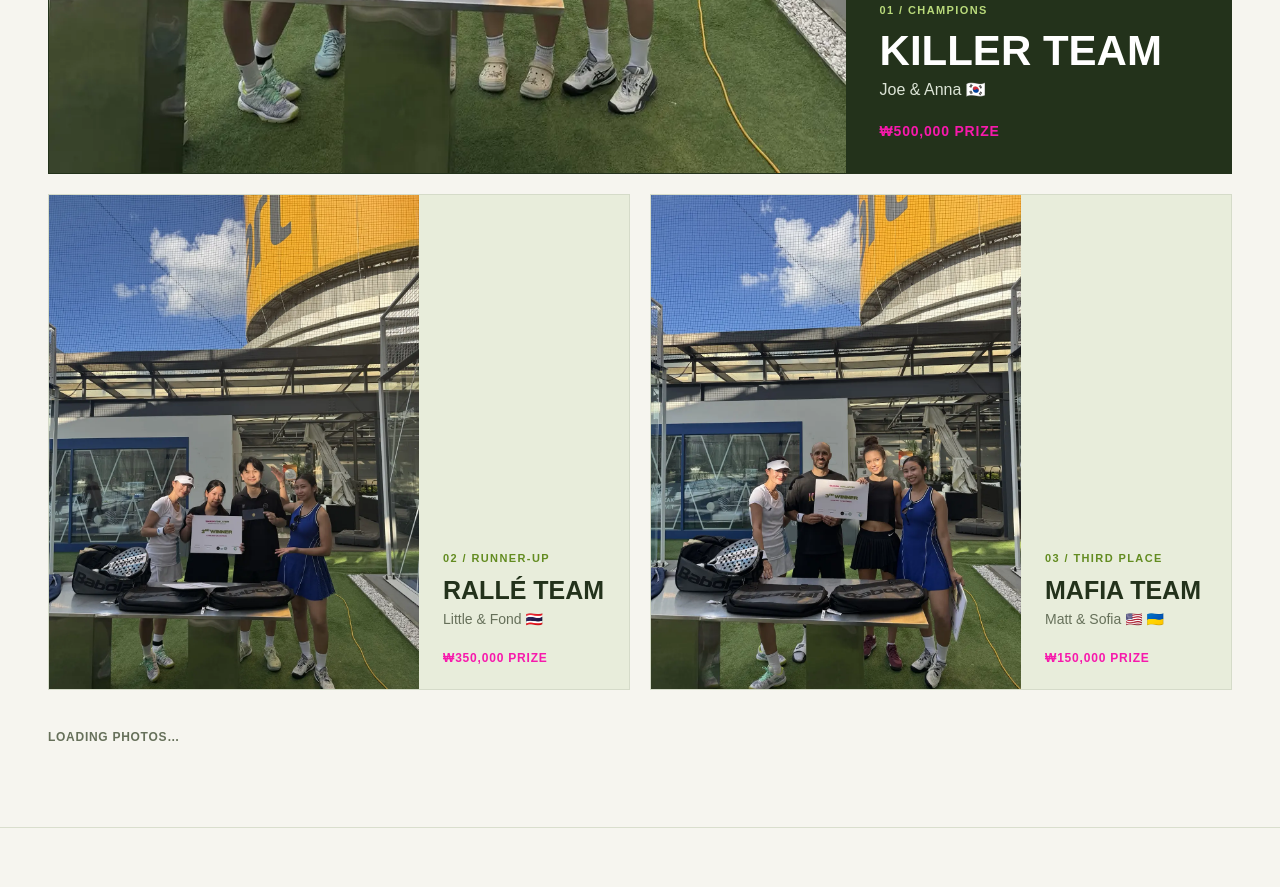
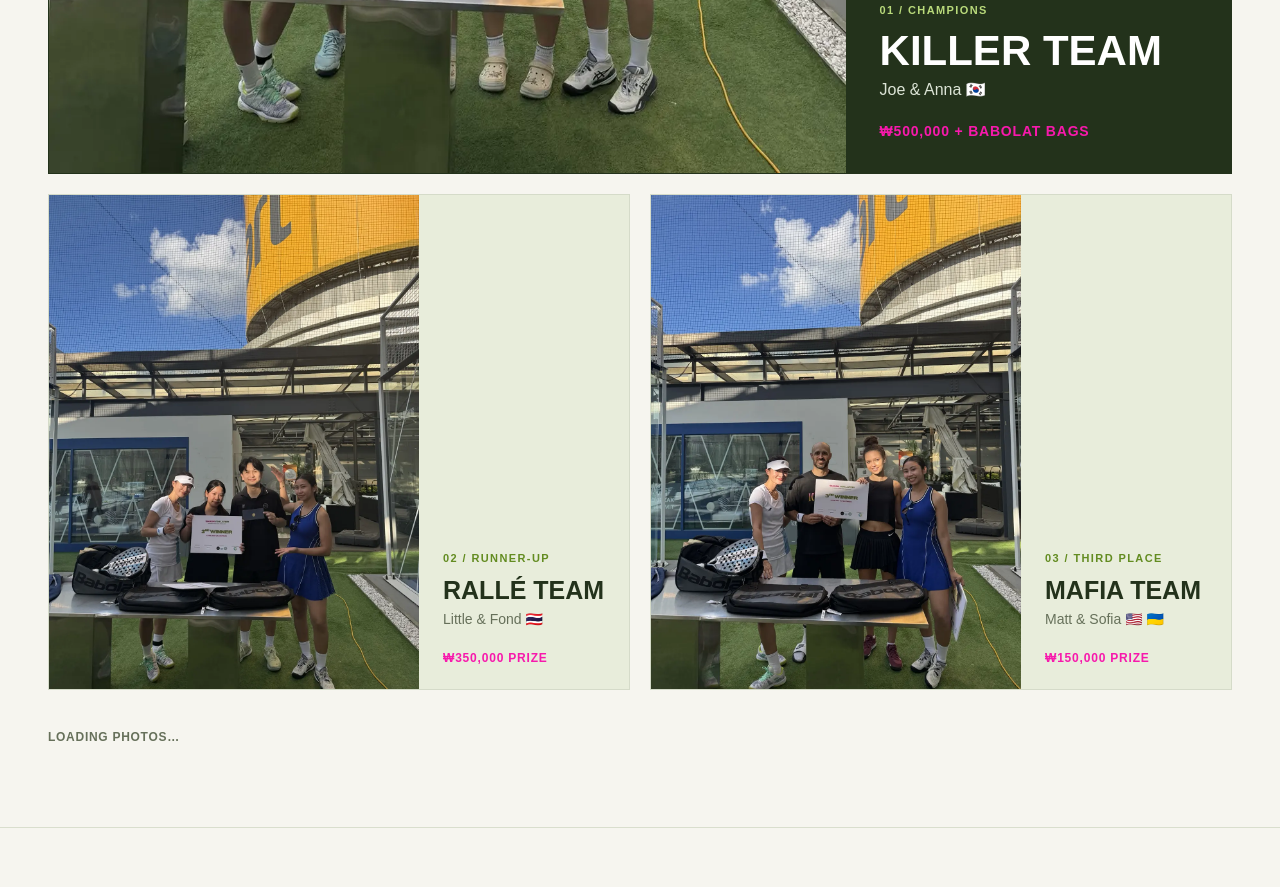
Before and after one commit to artyhodi/nopson-tournament, a plain HTML site: page index.html in a window 1280 px wide. Shown: the part 1900-2787 px from the top of the page. Drawn offline with Linux system fonts and the light colour scheme; a script that the page names is missing.

Commit message:
Add Babolat bags to champions prize

```diff
--- a/index.html
+++ b/index.html
@@ -33,7 +33,7 @@
             <span class="podium-place">01 / CHAMPIONS</span>
             <h3>KILLER TEAM</h3>
             <p>Joe &amp; Anna <span aria-label="South Korea">🇰🇷</span></p>
-            <strong>₩500,000 PRIZE</strong>
+            <strong>₩500,000 + BABOLAT BAGS</strong>
           </div>
         </article>
         <article class="podium-card">
```
